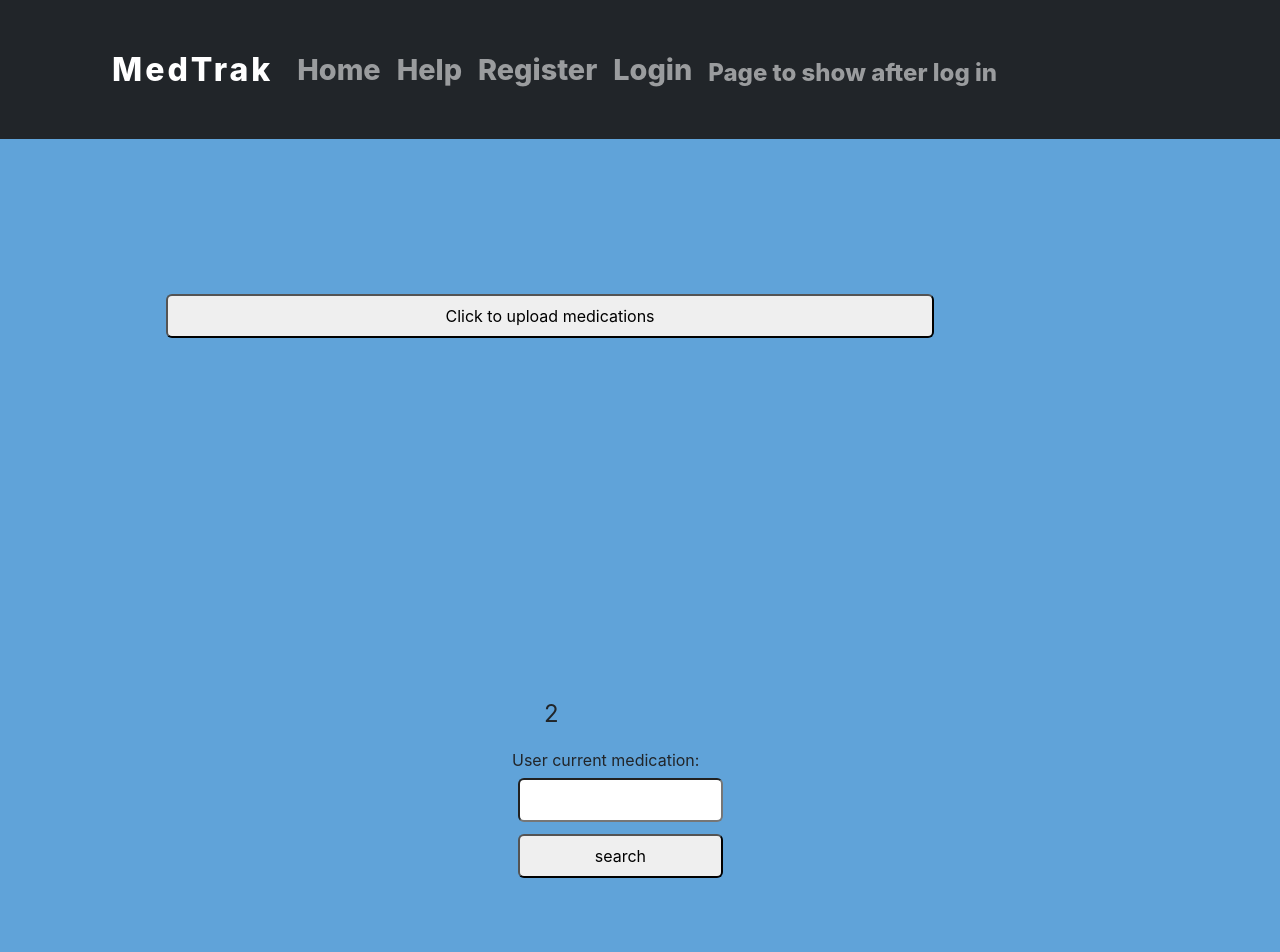
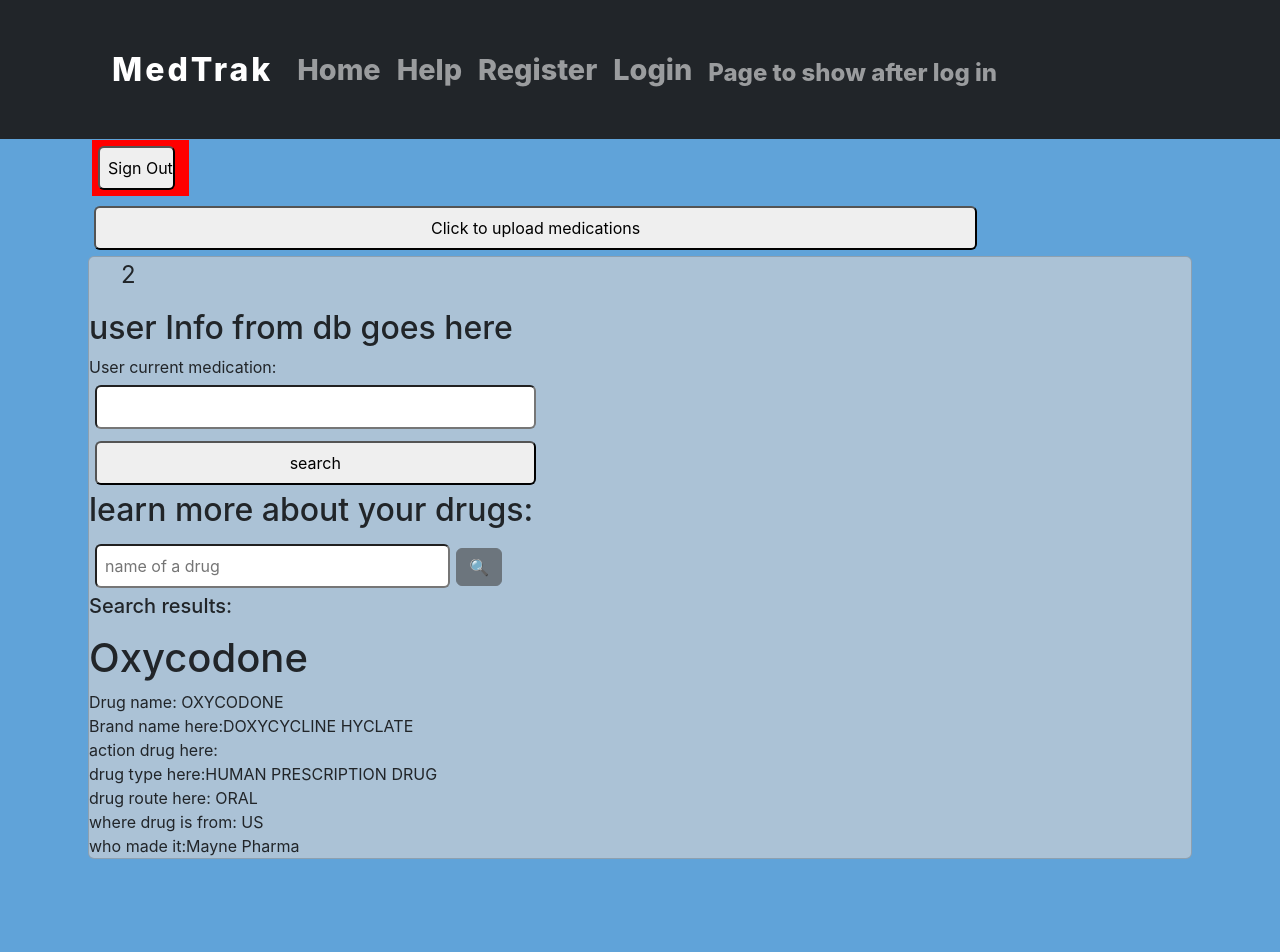
Before and after one commit to 220425-Reston-NET/Alphacode-reactFrontEnd, a React (Create React App) app: page /drug in a window 1280 px wide. Shown: the top 952 px of the page. Built offline with nearby package versions, Linux system fonts and the light colour scheme.

Commit message:
did some style on drugdata

```diff
--- a/src/pages/addmedicine/AddMedicine.css
+++ b/src/pages/addmedicine/AddMedicine.css
@@ -7,7 +7,7 @@
     margin-top: 20rem;
     padding: 20rem;
 } */
-.add-form {
+/* .add-form {
   margin-top: 3rem;
   padding: 5rem;
 }
@@ -15,4 +15,4 @@
 .addmed-welcom{
   display: flex;
   justify-content: center;
-}
+} */
--- a/src/pages/contactus/ContactUs.css
+++ b/src/pages/contactus/ContactUs.css
@@ -18,7 +18,7 @@
 }
 
 .help-div {
-  background-color: aliceblue;
+  background-color: rgb(171, 194, 214);
   margin: 20px;
   padding: 60px;
 }
--- a/src/pages/displaymeds/DisplayMed.css
+++ b/src/pages/displaymeds/DisplayMed.css
@@ -3,7 +3,7 @@
     padding: 2rem;
 } */
 
-.display-med{
+/* .display-med{
     margin: 20rem;
     padding: 2rem;
-}
+} */
--- a/src/pages/displaymeds/DisplayMed.tsx
+++ b/src/pages/displaymeds/DisplayMed.tsx
@@ -31,7 +31,8 @@ function DisplayMed() {
         setUser((previousData) => users);
       });
   }
-  return (
+  return (<>
+
     <div className="display-med">
       <ul>
         {users.map((med) => (
@@ -47,6 +48,7 @@ function DisplayMed() {
         <input type={"submit"} value={"search"} />
       </div>
     </div>
+    </>
   );
 }
 
--- a/src/pages/drugdata/DrugData.css
+++ b/src/pages/drugdata/DrugData.css
@@ -1,11 +1,39 @@
-.view-container{
-    margin-top: 8rem;
-    padding: 10rem;
+.view-container {
+  margin-top: 3rem;
+  padding: 5.5rem;
+  /* background-color: blue; */
 }
 
-.drug-search{
-    width: 20%;
-    padding: 10px;
-    margin: 2rem;
-    border-radius: 6px;
+.drug-search {
+  /* width: 20%;
+  padding: 10px;
+  margin: 2rem;
+  border-radius: 6px; */
 }
+.signout-link {
+  background-color: red;
+}
+
+.signout {
+  display: flex;
+  justify-self: start;
+  align-items: flex-start;
+  padding: 4px;
+}
+
+.display-med {
+  /* background-color: rgb(75, 75, 228); */
+  /* left: 4rem;
+    width: 20rem;
+    height: 1px; */
+  /* border: 3px solid green; */
+  /* display: flex;
+  justify-content: end;
+  align-items: flex-end; */
+}
+.card {
+  background-color: rgb(171, 194, 214);
+  display: flex;
+  justify-content: start;
+  align-items: flex-start;
+}
--- a/src/pages/drugdata/DrugData.tsx
+++ b/src/pages/drugdata/DrugData.tsx
@@ -22,7 +22,7 @@ function DrugData() {
   }
 
   function onSubmit(e: any) {
-    // e.preventDefault();
+    e.preventDefault();
 
     fetch(
       "http://medtrack-env.eba-sqq54brs.us-east-1.elasticbeanstalk.com/User/ViewAllMedicine?" +
@@ -38,35 +38,38 @@ function DrugData() {
 
   return (
     <div className="view-container">
+      <div className="signout">
+        <Link className="signout-link" to={`/`}>
+          {/* <button>{userEmail}</button> */}
+          <input type={"submit"} value={"Sign Out"} />
+        </Link>
+      </div>
       <Link className="navbar-brand" to={`/addmeds`}>
         {/* <button>{userEmail}</button> */}
         <input type={"submit"} value={"Click to upload medications"} />
       </Link>
       {/* displaying use meds container here */}
+
+      <div className="card">
         <div className="display-med">
           <ul>
             {users.map((med) => (
               <p>{med.p_userID}</p>
             ))}
           </ul>
-      <div>
-        <form onSubmit={onSubmit}></form>
-      </div>
-      <div>
+          <h2> user Info from db goes here</h2>
+          <form onSubmit={onSubmit}>
+            {/* </div>
+        <div> */}
             <label>User current medication:</label>
             <input type="text" name="userID" onChange={updateUserID}></input>
             <input type={"submit"} value={"search"} />
+          </form>
         </div>
-    </div>
-      <div className="view-container">
-        <h2>user Info from db goes here</h2>
-      </div>
-
-      <div className="card">
         <div className="search-div">
           <h2>learn more about your drugs:</h2>
           {/* onSubmit={onSubmit} */}
-           <form >
+          <form>
             <input
               type="text"
               name="drugName"
@@ -85,27 +88,24 @@ function DrugData() {
           </form>
         </div>
         <div>
-          <h5>Search history:</h5>
+          <h5>Search results:</h5>
           <ul className="col-6 mb-3" id="ul"></ul>
         </div>
         <div className="col-4">
           {/* <!-- Content --> */}
-          <h1 id="medicinalproduct"> Adderall</h1>
-          <div id="drugdosagetext">51°C</div>
+          <h1 id="medicinalproduct"> Oxycodone</h1>
           {/* <img src="" alt="" id="icon" /> */}
-          <div id="brand_name">Brand name here</div>
-          <div id="actiondrug">action drug here</div>
-          <div id="product_type"> drug / product type here</div>
-          <div id="route">drug route here</div>
-          <div id="primarysource"> where drug is from</div>
-          <div id="manufacturer_name"> who made it</div>
+          <div> Drug name: OXYCODONE</div>
+          <div id="brand_name">Brand name here:DOXYCYCLINE HYCLATE</div>
+          <div id="actiondrug">action drug here:</div>
+          <div id="product_type"> drug type here:HUMAN PRESCRIPTION DRUG</div>
+          <div id="route">drug route here: ORAL</div>
+          <div id="primarysource"> where drug is from: US</div>
+          <div id="manufacturer_name"> who made it:Mayne Pharma</div>
         </div>
       </div>
     </div>
   );
-
 }
 
-
-
 export default DrugData;
```
Lines whose indentation alone changed are shown as unchanged.
